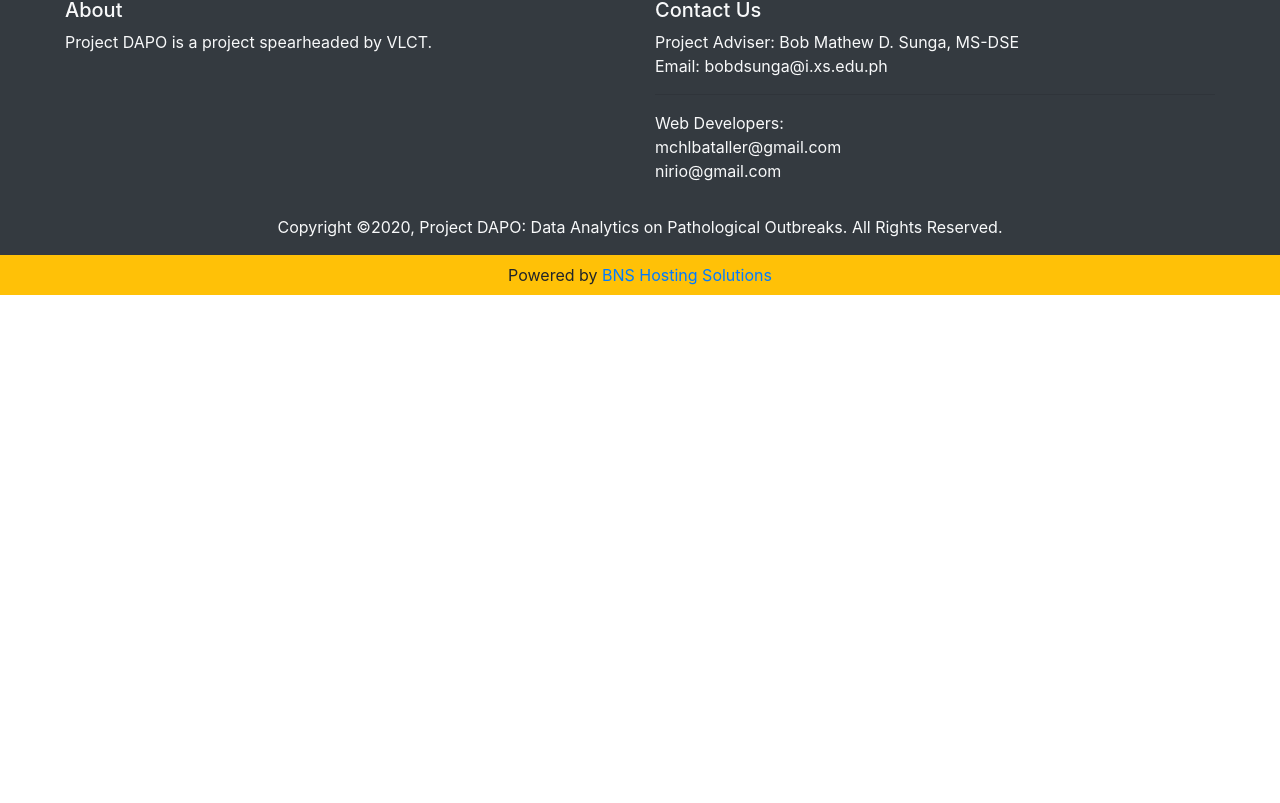
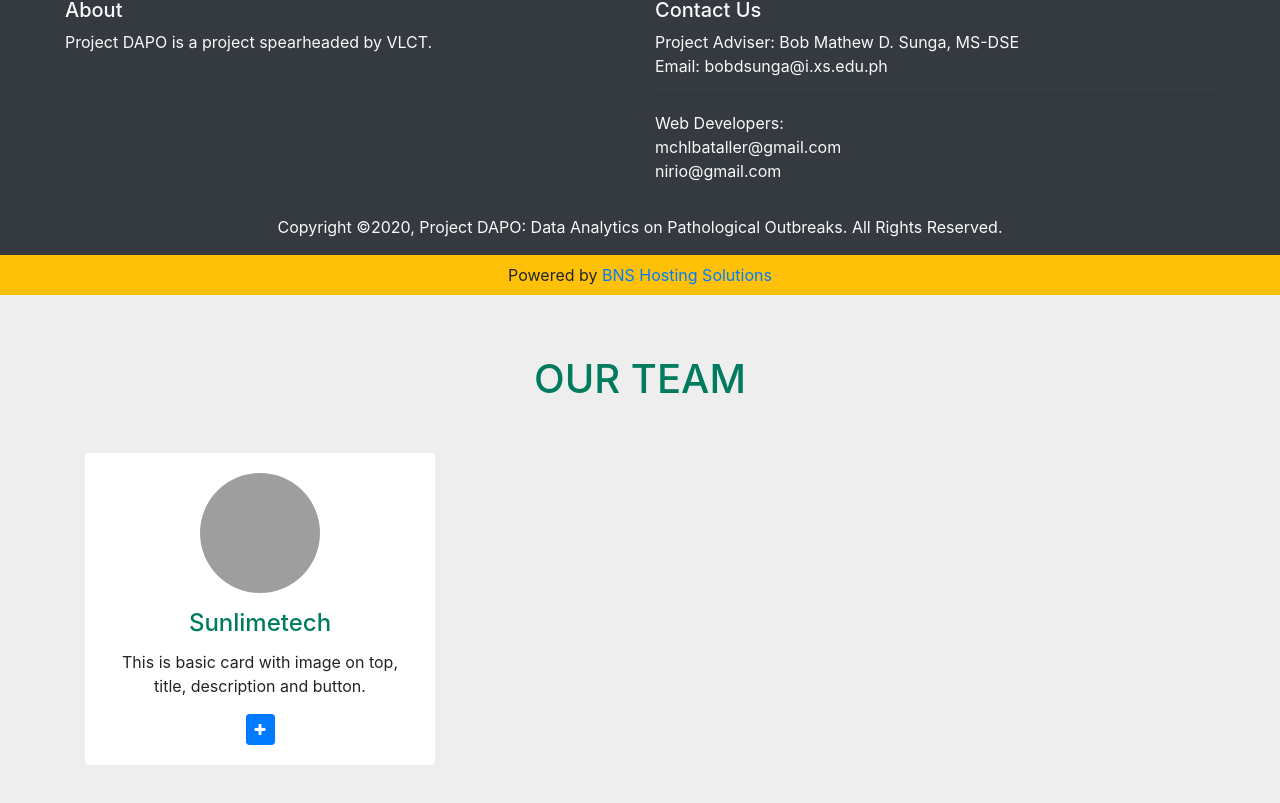
Before and after one commit to mchlbataller/dapo-home, a React (Create React App) app: page / in a window 1280 px wide. Shown: the part 1348-2151 px from the top of the page. Before the commit the page ends 1643 px from the top, so only its background shows below. Built offline with nearby package versions, Linux system fonts and the light colour scheme; grey boxes are pictures that could not be loaded.

Commit message:
added member cards

```diff
--- a/src/App.css
+++ b/src/App.css
@@ -1,3 +1,4 @@
+@import url("https://maxcdn.bootstrapcdn.com/font-awesome/4.7.0/css/font-awesome.min.css");
 @media screen and (min-width: 0px) and (max-width: 767px) {
   nav a.navbar-brand img {
     width: 100px;
@@ -101,4 +102,132 @@ div.video div.row .caption h2 {
   }
 }
 
+/* FontAwesome for working BootSnippet :> */
+#team {
+  background: #eee !important;
+}
+
+.btn-primary:hover,
+.btn-primary:focus {
+  background-color: #108d6f;
+  border-color: #108d6f;
+  box-shadow: none;
+  outline: none;
+}
+
+.btn-primary {
+  color: #fff;
+  background-color: #007b5e;
+  border-color: #007b5e;
+}
+
+section {
+  padding: 60px 0;
+}
+
+section .section-title {
+  text-align: center;
+  color: #007b5e;
+  margin-bottom: 50px;
+  text-transform: uppercase;
+}
+
+#team .card {
+  border: none;
+  background: #ffffff;
+}
+
+.image-flip:hover .backside,
+.image-flip.hover .backside {
+  -webkit-transform: rotateY(0deg);
+  -moz-transform: rotateY(0deg);
+  -o-transform: rotateY(0deg);
+  -ms-transform: rotateY(0deg);
+  transform: rotateY(0deg);
+  border-radius: 0.25rem;
+}
+
+.image-flip:hover .frontside,
+.image-flip.hover .frontside {
+  -webkit-transform: rotateY(180deg);
+  -moz-transform: rotateY(180deg);
+  -o-transform: rotateY(180deg);
+  transform: rotateY(180deg);
+}
+
+.mainflip {
+  -webkit-transition: 1s;
+  -webkit-transform-style: preserve-3d;
+  -ms-transition: 1s;
+  -moz-transition: 1s;
+  -moz-transform: perspective(1000px);
+  -moz-transform-style: preserve-3d;
+  -ms-transform-style: preserve-3d;
+  transition: 1s;
+  transform-style: preserve-3d;
+  position: relative;
+}
+
+.frontside {
+  position: relative;
+  -webkit-transform: rotateY(0deg);
+  -ms-transform: rotateY(0deg);
+  z-index: 2;
+  margin-bottom: 30px;
+}
+
+.backside {
+  position: absolute;
+  top: 0;
+  left: 0;
+  background: white;
+  -webkit-transform: rotateY(-180deg);
+  -moz-transform: rotateY(-180deg);
+  -o-transform: rotateY(-180deg);
+  -ms-transform: rotateY(-180deg);
+  transform: rotateY(-180deg);
+  -webkit-box-shadow: 5px 7px 9px -4px #9e9e9e;
+  -moz-box-shadow: 5px 7px 9px -4px #9e9e9e;
+  box-shadow: 5px 7px 9px -4px #9e9e9e;
+}
+
+.frontside,
+.backside {
+  -webkit-backface-visibility: hidden;
+  -moz-backface-visibility: hidden;
+  -ms-backface-visibility: hidden;
+  backface-visibility: hidden;
+  -webkit-transition: 1s;
+  -webkit-transform-style: preserve-3d;
+  -moz-transition: 1s;
+  -moz-transform-style: preserve-3d;
+  -o-transition: 1s;
+  -o-transform-style: preserve-3d;
+  -ms-transition: 1s;
+  -ms-transform-style: preserve-3d;
+  transition: 1s;
+  transform-style: preserve-3d;
+}
+
+.frontside .card,
+.backside .card {
+  min-height: 312px;
+}
+
+.backside .card a {
+  font-size: 18px;
+  color: #007b5e !important;
+}
+
+.frontside .card .card-title,
+.backside .card .card-title {
+  color: #007b5e !important;
+}
+
+.frontside .card .card-body img {
+  width: 120px;
+  height: 120px;
+  border-radius: 50%;
+}
+
 /*# sourceMappingURL=App.css.map */
--- a/src/App.js
+++ b/src/App.js
@@ -4,6 +4,7 @@ import 'bootstrap/dist/css/bootstrap.min.css';
 import './styles/anim/entrances.css'
 import { Navbar, Nav, NavDropdown } from 'react-bootstrap';
 import * as R from 'react-bootstrap';
+import MemberCard from './MemberCard';
 
 
 
@@ -126,6 +127,17 @@ function App() {
   return (
     <React.Fragment>
       <Head />
+      <section id="team" class="pb-5">
+        <div class="container">
+          <h5 class="section-title h1">OUR TEAM</h5>
+          <div class="row">
+            <MemberCard />
+          </div>
+        </div>
+      </section>
+
+
+
     </React.Fragment>
   );
 }
--- a/src/App.scss
+++ b/src/App.scss
@@ -130,3 +130,135 @@ footer {
         padding: 0px 50px 0px 50px;
     }
 }
+
+
+
+/* FontAwesome for working BootSnippet :> */
+
+@import url('https://maxcdn.bootstrapcdn.com/font-awesome/4.7.0/css/font-awesome.min.css');
+#team {
+    background: #eee !important;
+}
+
+.btn-primary:hover,
+.btn-primary:focus {
+    background-color: #108d6f;
+    border-color: #108d6f;
+    box-shadow: none;
+    outline: none;
+}
+
+.btn-primary {
+    color: #fff;
+    background-color: #007b5e;
+    border-color: #007b5e;
+}
+
+section {
+    padding: 60px 0;
+}
+
+section .section-title {
+    text-align: center;
+    color: #007b5e;
+    margin-bottom: 50px;
+    text-transform: uppercase;
+}
+
+#team .card {
+    border: none;
+    background: #ffffff;
+}
+
+.image-flip:hover .backside,
+.image-flip.hover .backside {
+    -webkit-transform: rotateY(0deg);
+    -moz-transform: rotateY(0deg);
+    -o-transform: rotateY(0deg);
+    -ms-transform: rotateY(0deg);
+    transform: rotateY(0deg);
+    border-radius: .25rem;
+}
+
+.image-flip:hover .frontside,
+.image-flip.hover .frontside {
+    -webkit-transform: rotateY(180deg);
+    -moz-transform: rotateY(180deg);
+    -o-transform: rotateY(180deg);
+    transform: rotateY(180deg);
+}
+
+.mainflip {
+    -webkit-transition: 1s;
+    -webkit-transform-style: preserve-3d;
+    -ms-transition: 1s;
+    -moz-transition: 1s;
+    -moz-transform: perspective(1000px);
+    -moz-transform-style: preserve-3d;
+    -ms-transform-style: preserve-3d;
+    transition: 1s;
+    transform-style: preserve-3d;
+    position: relative;
+}
+
+.frontside {
+    position: relative;
+    -webkit-transform: rotateY(0deg);
+    -ms-transform: rotateY(0deg);
+    z-index: 2;
+    margin-bottom: 30px;
+}
+
+.backside {
+    position: absolute;
+    top: 0;
+    left: 0;
+    background: white;
+    -webkit-transform: rotateY(-180deg);
+    -moz-transform: rotateY(-180deg);
+    -o-transform: rotateY(-180deg);
+    -ms-transform: rotateY(-180deg);
+    transform: rotateY(-180deg);
+    -webkit-box-shadow: 5px 7px 9px -4px rgb(158, 158, 158);
+    -moz-box-shadow: 5px 7px 9px -4px rgb(158, 158, 158);
+    box-shadow: 5px 7px 9px -4px rgb(158, 158, 158);
+}
+
+.frontside,
+.backside {
+    -webkit-backface-visibility: hidden;
+    -moz-backface-visibility: hidden;
+    -ms-backface-visibility: hidden;
+    backface-visibility: hidden;
+    -webkit-transition: 1s;
+    -webkit-transform-style: preserve-3d;
+    -moz-transition: 1s;
+    -moz-transform-style: preserve-3d;
+    -o-transition: 1s;
+    -o-transform-style: preserve-3d;
+    -ms-transition: 1s;
+    -ms-transform-style: preserve-3d;
+    transition: 1s;
+    transform-style: preserve-3d;
+}
+
+.frontside .card,
+.backside .card {
+    min-height: 312px;
+}
+
+.backside .card a {
+    font-size: 18px;
+    color: #007b5e !important;
+}
+
+.frontside .card .card-title,
+.backside .card .card-title {
+    color: #007b5e !important;
+}
+
+.frontside .card .card-body img {
+    width: 120px;
+    height: 120px;
+    border-radius: 50%;
+}
--- /dev/null
+++ b/src/MemberCard.js
@@ -0,0 +1,57 @@
+import React from 'react';
+
+class MemberCard extends React.Component {
+    render() {
+        return (
+            <div class="col-xs-12 col-sm-6 col-md-4">
+            <div class="image-flip" ontouchstart="this.classList.toggle('hover');">
+              <div class="mainflip">
+                <div class="frontside">
+                  <div class="card">
+                    <div class="card-body text-center">
+                      <p><img class=" img-fluid" src="https://sunlimetech.com/portfolio/boot4menu/assets/imgs/team/img_01.png" alt="card image" /></p>
+                      <h4 class="card-title">Sunlimetech</h4>
+                      <p class="card-text">This is basic card with image on top, title, description and button.</p>
+                      <a href="#" class="btn btn-primary btn-sm"><i class="fa fa-plus"></i></a>
+                    </div>
+                  </div>
+                </div>
+                <div class="backside">
+                  <div class="card">
+                    <div class="card-body text-center mt-4">
+                      <h4 class="card-title">Sunlimetech</h4>
+                      <p class="card-text">This is basic card with image on top, title, description and button.This is basic card with image on top, title, description and button.This is basic card with image on top, title, description and button.</p>
+                      <ul class="list-inline">
+                        <li class="list-inline-item">
+                          <a class="social-icon text-xs-center" target="_blank" href="#">
+                            <i class="fa fa-facebook"></i>
+                          </a>
+                        </li>
+                        <li class="list-inline-item">
+                          <a class="social-icon text-xs-center" target="_blank" href="#">
+                            <i class="fa fa-twitter"></i>
+                          </a>
+                        </li>
+                        <li class="list-inline-item">
+                          <a class="social-icon text-xs-center" target="_blank" href="#">
+                            <i class="fa fa-skype"></i>
+                          </a>
+                        </li>
+                        <li class="list-inline-item">
+                          <a class="social-icon text-xs-center" target="_blank" href="#">
+                            <i class="fa fa-google"></i>
+                          </a>
+                        </li>
+                      </ul>
+                    </div>
+                  </div>
+                </div>
+              </div>
+            </div>
+          </div>
+
+        )
+    }
+}
+
+export default MemberCard;
```
Also changed, not shown: 1 other file (tests, documents, lock files or other folders).
